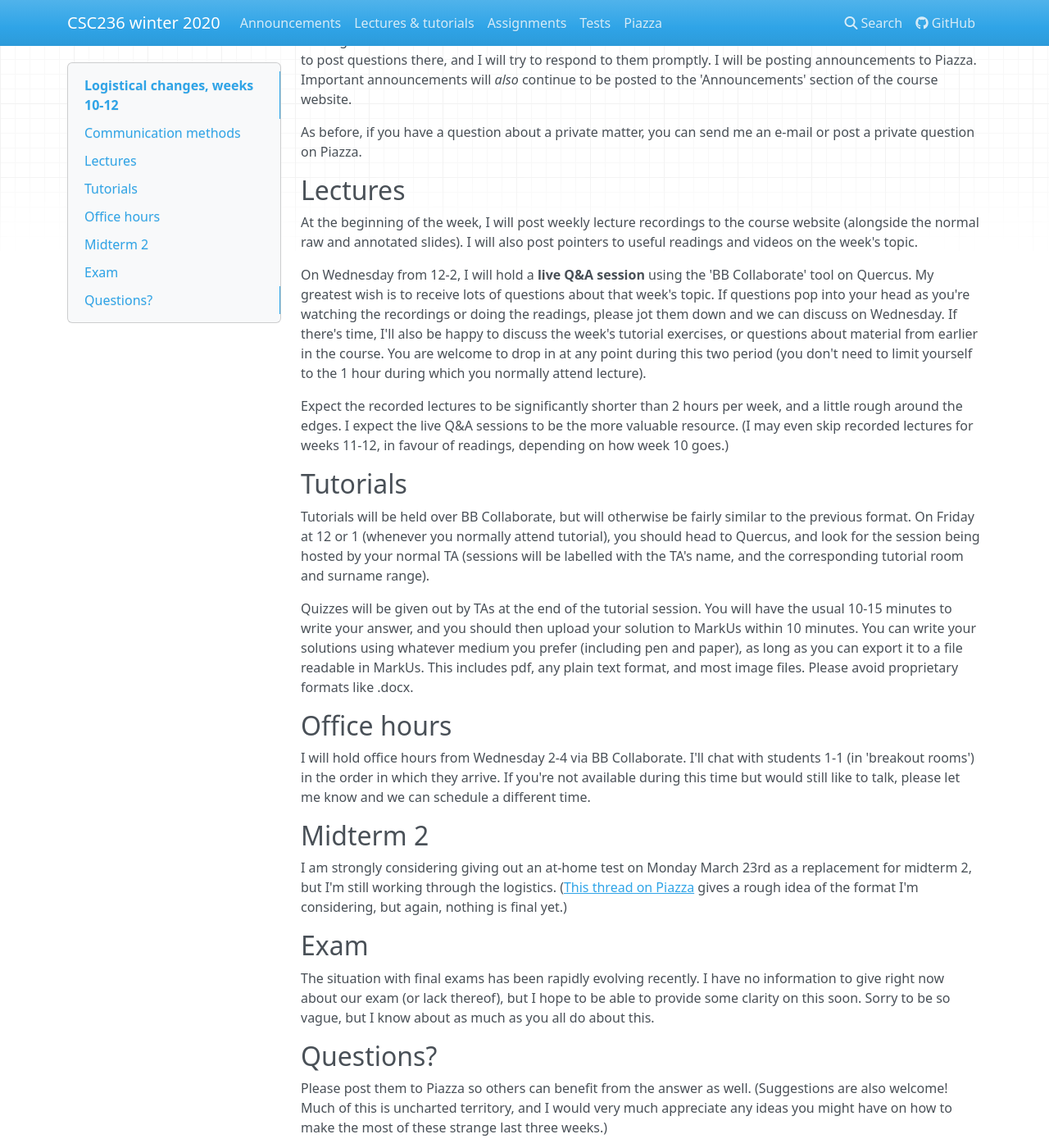
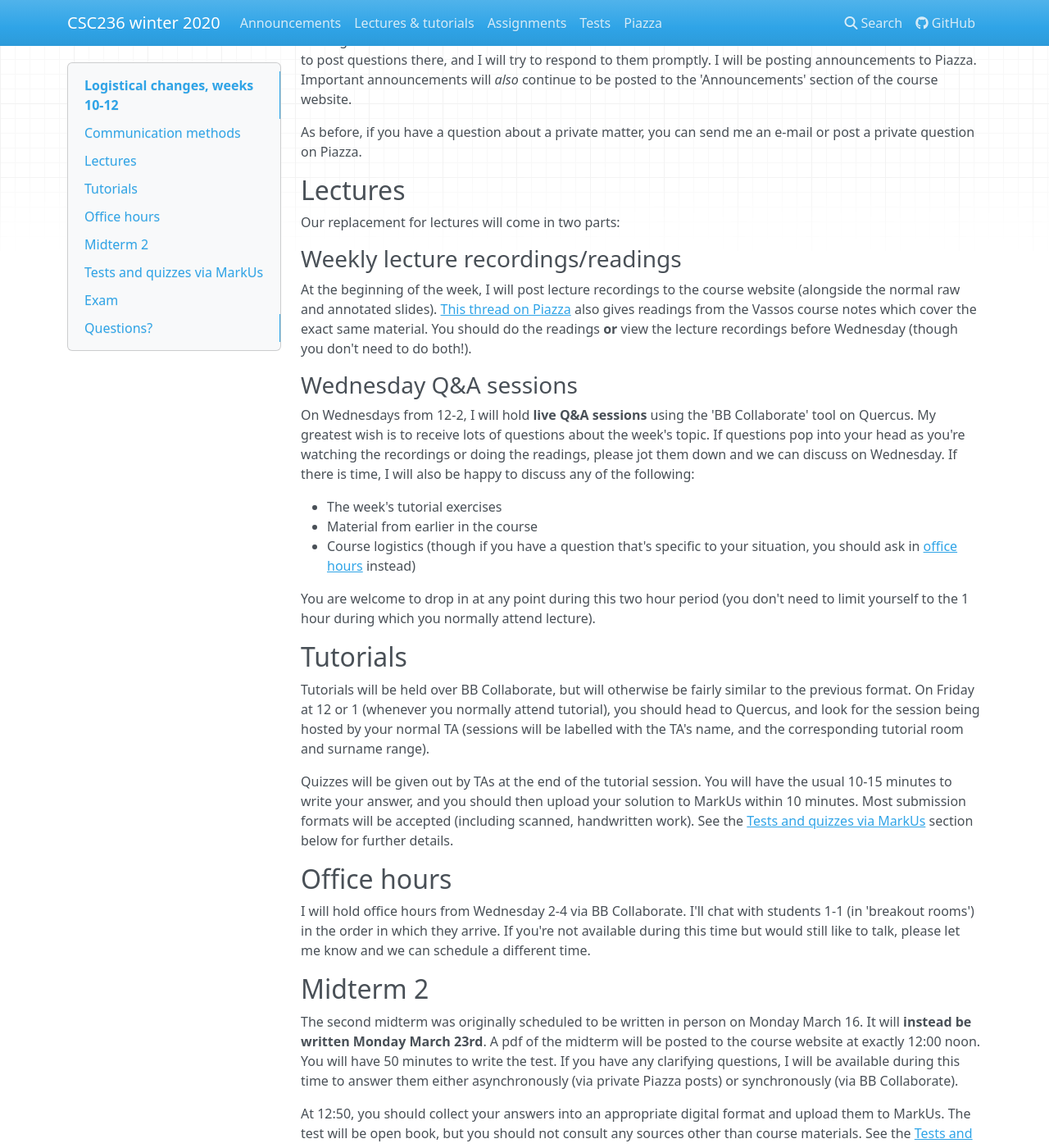
Before and after one commit to colinmorris/csc236, an MkDocs documentation site: the page built from docs/last3weeks.md, in a window 1280 px wide and 1400 px high, scrolled down 248 px. Shown: the whole window at 82% size. Built offline with MkDocs 1.6.1, drawn with Linux system fonts in a browser that asks for light colours; nearby versions of some CDN libraries; some of the changed text lies outside the part shown.

Commit message:
Updated end-of-term plans, most importantly re midterm 2.
Also some *preliminary* ideas about exam replacement, and general wording tweaks
to 'last3weeks' document.

```diff
--- a/docs/last3weeks.md
+++ b/docs/last3weeks.md
@@ -12,18 +12,27 @@
 
 ## Lectures
 
-At the beginning of the week, I will post weekly lecture recordings to the course website (alongside the normal raw and annotated slides). I will also post pointers to useful readings and videos on the week's topic.
+Our replacement for lectures will come in two parts:
 
-On Wednesday from 12-2, I will hold a **live Q&A session** using the 'BB Collaborate' tool on Quercus. My greatest wish is to receive lots of questions about that week's topic. If questions pop into your head as you're watching the recordings or doing the readings, please jot them down and we can discuss on Wednesday. If there's time, I'll also be happy to discuss the week's tutorial exercises, or questions about material from earlier in the course. You are welcome to drop in at any point during this two period (you don't need to limit yourself to the 1 hour during which you normally attend lecture).
+### Weekly lecture recordings/readings
 
-Expect the recorded lectures to be significantly shorter than 2 hours per week, and a little rough around the edges. I expect the live Q&A sessions to be the more valuable resource. (I may even skip recorded lectures for weeks 11-12, in favour of readings, depending on how week 10 goes.)
+At the beginning of the week, I will post lecture recordings to the course website (alongside the normal raw and annotated slides). [This thread on Piazza](https://piazza.com/class/k4xo4w48g2u35e?cid=247) also gives readings from the Vassos course notes which cover the exact same material. You should do the readings **or** view the lecture recordings before Wednesday (though you don't need to do both!).
+
+### Wednesday Q&A sessions
+
+On Wednesdays from 12-2, I will hold **live Q&A sessions** using the 'BB Collaborate' tool on Quercus. My greatest wish is to receive lots of questions about the week's topic. If questions pop into your head as you're watching the recordings or doing the readings, please jot them down and we can discuss on Wednesday. If there is time, I will also be happy to discuss any of the following:
+
+* The week's tutorial exercises
+* Material from earlier in the course
+* Course logistics (though if you have a question that's specific to your situation, you should ask in [office hours](#office-hours) instead)
+
+You are welcome to drop in at any point during this two hour period (you don't need to limit yourself to the 1 hour during which you normally attend lecture).
 
 ## Tutorials
 
 Tutorials will be held over BB Collaborate, but will otherwise be fairly similar to the previous format. On Friday at 12 or 1 (whenever you normally attend tutorial), you should head to Quercus, and look for the session being hosted by your normal TA (sessions will be labelled with the TA's name, and the corresponding tutorial room and surname range).
 
-Quizzes will be given out by TAs at the end of the tutorial session. You will have the usual 10-15 minutes to write your answer, and you should then upload your solution to MarkUs within 10 minutes. You can write your solutions using whatever medium you prefer (including pen and paper), as long as you can export it to a file readable in MarkUs. This includes pdf, any plain text format, and most image files. Please avoid proprietary formats like .docx.
-<!-- (See the "Tests and quizzes via MarkUs" section below for logistical details.) -->
+Quizzes will be given out by TAs at the end of the tutorial session. You will have the usual 10-15 minutes to write your answer, and you should then upload your solution to MarkUs within 10 minutes. Most submission formats will be accepted (including scanned, handwritten work). See the [Tests and quizzes via MarkUs](#tests-and-quizzes-via-markus) section below for further details.
 
 ## Office hours
 
@@ -31,12 +40,55 @@
 
 ## Midterm 2
 
-I am strongly considering giving out an at-home test on Monday March 23rd as a replacement for midterm 2, but I'm still working through the logistics. ([This thread on Piazza](https://piazza.com/class/k4xo4w48g2u35e?cid=233) gives a rough idea of the format I'm considering, but again, nothing is final yet.)
+The second midterm was originally scheduled to be written in person on Monday March 16. It will **instead be written Monday March 23rd**. A pdf of the midterm will be posted to the course website at exactly 12:00 noon. You will have 50 minutes to write the test. If you have any clarifying questions, I will be available during this time to answer them either asynchronously (via private Piazza posts) or synchronously (via BB Collaborate).
+
+At 12:50, you should collect your answers into an appropriate digital format and upload them to MarkUs. The test will be open book, but you should not consult any sources other than course materials. See the [Tests and quizzes via MarkUs](#tests-and-quizzes-via-markus) section below for more details on allowed submission formats.
+
+If you will not be able to write the test at noon (due to conflict with another course, travel, illness, or any other reason), please send me an e-mail as soon as possible. (If you have a valid reason for missing the midterm, I will make sure it does not adversely affect your grade.)
+
+### Midterm submission deadline
+
+In the interest of fairness, your submission should be uploaded to MarkUs **no later than 13:00**. If you are writing the midterm on paper, we will allow an extra 10 minutes (i.e. you may submit up to 13:10), as we recognize that scanning papers takes extra time.
+
+<!-- Other late submissions may be accepted in extraordinary circumstances, e.g. internet outage, cat hit the power button on your computer, etc. But try to take reasonable precautions (e.g. save your work frequently). -->
+If you submit your work *in some form* within the time limit, it's fine to go back later and upload another version with cosmetic fixes (different resolution, cropped, rotated, etc.), but send me a quick heads-up if you do this.
+
+If for some reason you experience technical difficulties with MarkUs, you can e-mail your work to me as a last resort ([colin@cs.toronto.edu](mailto:colin@cs.toronto.edu)).
+
+## Tests and quizzes via MarkUs
+
+Tutorial quizzes and the second midterm will be written at home and submitted online through MarkUs. This section goes over some logistical details common to quizzes and the midterm.
+
+### Submission format
+
+You are welcome to use any medium for writing up your answers, as long as you can export it to a file that we can read in MarkUs. Our preference would be a pdf, but any plain text format is fine, as are most image files. Please avoid proprietary formats such as docx. Below are a few options for writing your solutions, along with some notes/caveats:
+
+* Pen and paper
+    * You can scan your work, or just take a photo with your phone. Try to make sure the image is in focus, and oriented properly.
+    * If your work spans multiple pages, it would greatly help us if you give the corresponding files names that indicate the order in which they should be read (e.g. 1.png, 2.png, 3.png etc.). It would be even better if you could join them into one pdf. ([This StackOverflow post](https://stackoverflow.com/questions/4778635/merging-png-images-into-one-pdf-file) gives a couple of one-liners for doing this, if you're comfortable using the command line and installing programs via your system's package manager.)
+* Tablet / stylus
+    * A great 'best of both worlds' option if you have the hardware
+* Plain text files
+    * It can be awkward to write proofs in ASCII without access to mathematical notation. If you go this route, aim for clarity over visual fidelity. 'Pidgin' LaTeX may be helpful here. For example, `forall A in N^*, P(A) AND Q(A)` is clearer than something like `\-/ A E |N*, P(A) /\ Q(A)`.
+    * Unfortunately, when showing text files, MarkUs does not 'soft wrap' long lines (instead it creates a horizontal scrollbar). It would help us a lot if you could keep the lines of your text files no longer than, say, 120 characters. The following shell command will automatically 'hard wrap' the text file a.txt to have no more than 80 characters per line, writing the result to b.txt: `fold -s -w 80 a.txt > b.txt`.
+* LaTeX
+    * Great if you can manage it, but will probably be significantly slower than other options unless you're a LaTeX master.
+    * If you do go down this path and find you're having difficulties getting your document to compile as time is running out, you can always just submit the .tex file as a last resort.
+* MS Word, Google Docs, or other word processors
+    * These are fine. Just make sure to export to pdf at the end.
+
+
+### Consulting resources during tests/quizzes
+
+Midterm 2 and the remaining tutorial quizzes should be considered 'open book' in the sense that you may consult your own notes and any official course resources, including the course notes by Vassos Hadzilacos, lecture slides, tutorial exercises, and anything else uploaded to the course website.
+
+But you should not consult any other online sources during tests and quizzes or collaborate with anyone else.
 
 ## Exam
 
-<!-- This is up to the Faculty of Arts and Sciences. I have no planned changes to the format or weighting of the final exam at this time.-->
-The situation with final exams has been rapidly evolving recently. I have no information to give right now about our exam (or lack thereof), but I hope to be able to provide some clarity on this soon. Sorry to be so vague, but I know about as much as you all do about this.
+We were originally scheduled to write a final exam worth 41% of the final grade. My current **tentative** plan is to distribute some of that 41% to existing term work (particularly the first midterm), and allocate some of it to a final 'take-home exam'. In terms of length and content, this would be similar to a normal 3-hour 236 exam, but you would have a few days to write it. Answers would be submitted to MarkUs (LaTeX not required). It would be released some time around our original exam date of April 7. As with the quizzes and second midterm, it would be open book, but with no collaboration or consultation of online sources (aside from course materials).
+
+Note that any reweighting will need to be voted on by the class and receive majority approval to pass.
 
 ## Questions?
 
```
Also changed, not shown: docs/announcements.md (+1 -0 lines), docs/index.md (+3 -1 lines), docs/tests.md (+5 -3 lines).
